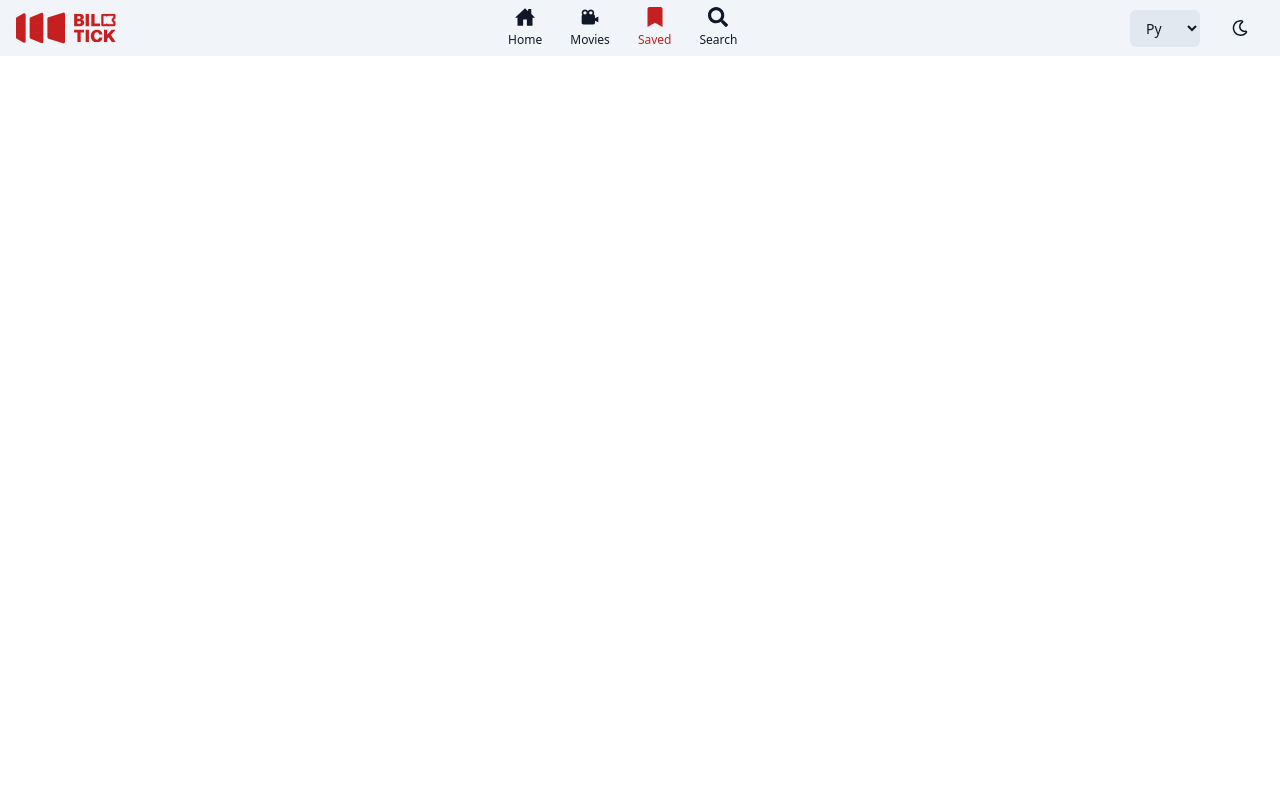
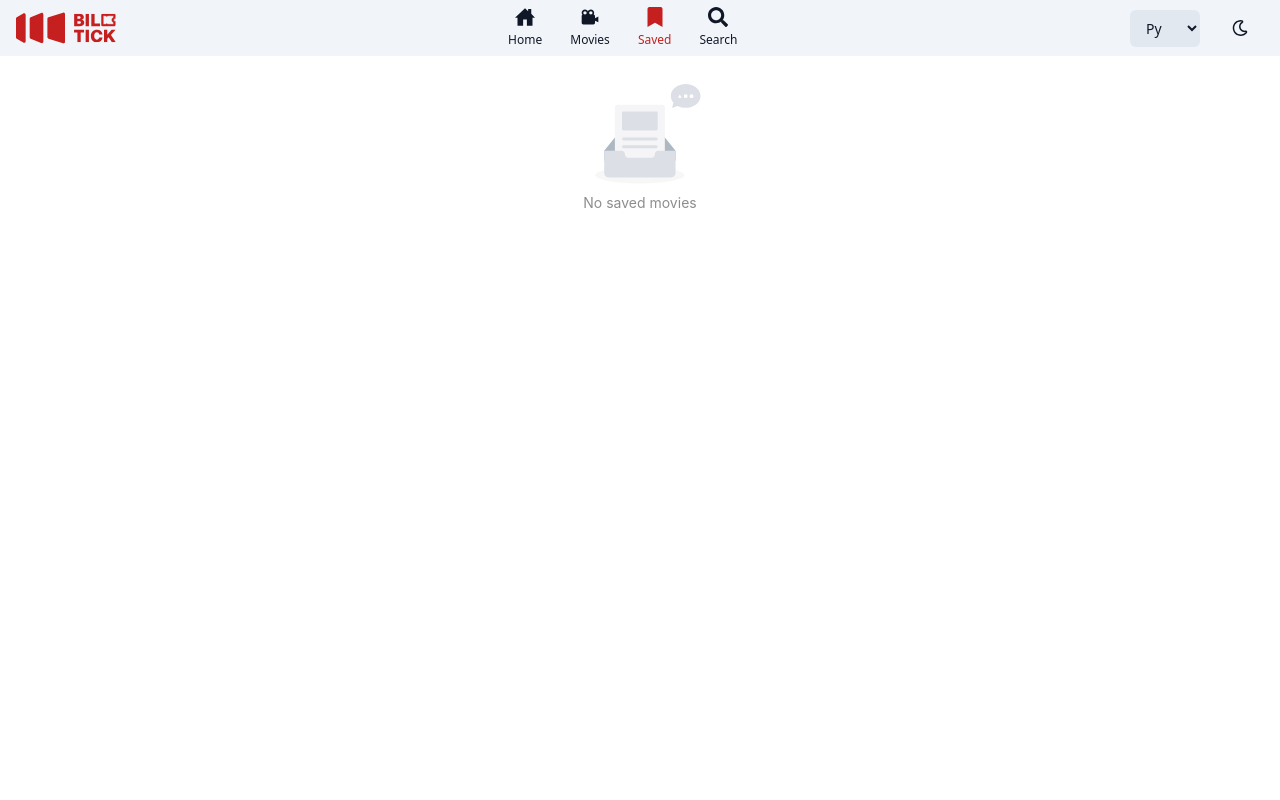
Before and after one commit to Jurayev311/React-17---dars, a React (Vite) app: page /saved in a window 1280 px wide. Shown: the top 800 px of the page. Built offline with nearby package versions, Linux system fonts and the light colour scheme.

Commit message:
homework

```diff
--- a/src/pages/saved/Saved.jsx
+++ b/src/pages/saved/Saved.jsx
@@ -12,7 +12,7 @@ const Saved = () => {
 
   return (
     <div className="container mx-auto max-w-[1308px] text-black dark:text-white mt-5">
-      {wishlist.length ? (
+      {wishlist.length === 0 ? (
         <div className="text-center mt-7"><Empty description="No saved movies" className="text-gray-300" /></div>
       ) : (
         <div className="grid grid-cols-2 sm:grid-cols-3 md:grid-cols-4 lg:grid-cols-5 gap-4">
```
